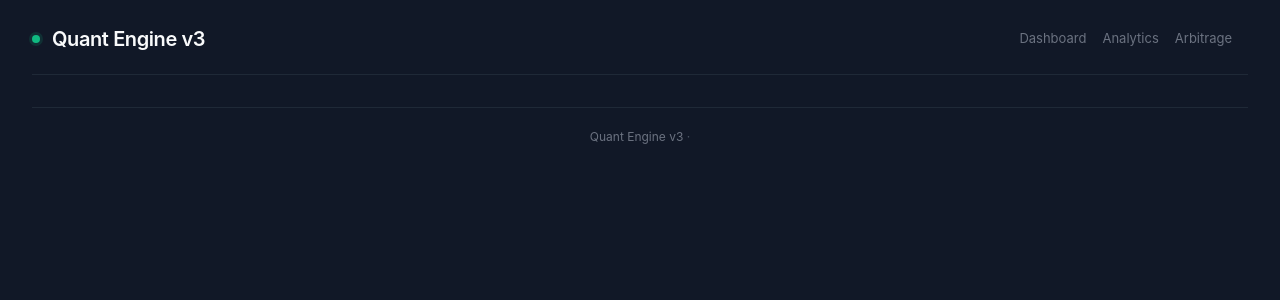
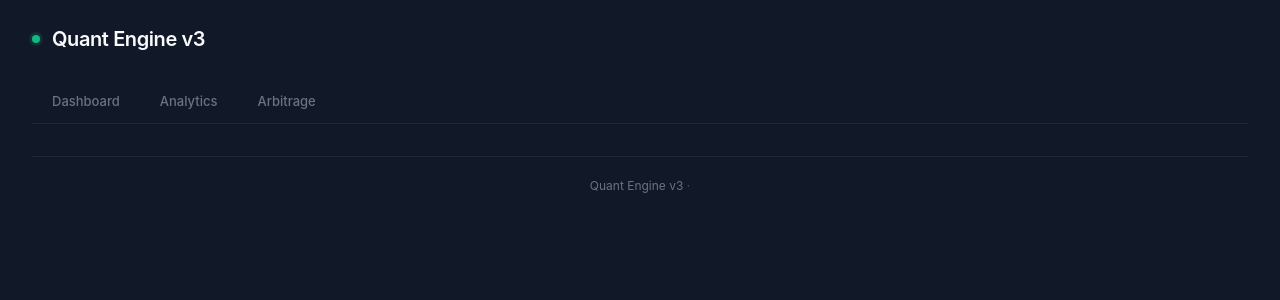
Before and after one commit to Viacheslav21/quant-dashboard, a FastAPI app: template templates/base.html in a window 1280 px wide. Shown: the top 300 px of the page. Run offline with FastAPI, Linux system fonts and the light colour scheme; the template is opened without the code that fills it, so the values that code supplies are empty; parts of the project's set-up code (start-up, migrations or seed data) failed here and were passed over.

Commit message:
improves

```diff
--- a/templates/base.html
+++ b/templates/base.html
@@ -11,15 +11,44 @@ body{
   font-size:14px;line-height:1.5;-webkit-font-smoothing:antialiased;
 }
 .container{max-width:1400px;margin:0 auto;padding:24px 32px}
-.header{display:flex;align-items:center;justify-content:space-between;margin-bottom:28px;padding-bottom:20px;border-bottom:1px solid #1F2937}
+
+/* ── Header / Nav ── */
+.header{display:flex;align-items:center;justify-content:space-between;margin-bottom:28px;padding-bottom:0;border-bottom:none}
 .header-left{display:flex;align-items:center;gap:12px}
 .header h1{color:#F9FAFB;font-size:20px;font-weight:600;letter-spacing:-0.02em}
 .status-dot{width:8px;height:8px;border-radius:50%;flex-shrink:0}
 .status-dot.green{background:#10B981;box-shadow:0 0 0 3px rgba(16,185,129,0.15)}
 .status-dot.yellow{background:#F59E0B;box-shadow:0 0 0 3px rgba(245,158,11,0.15)}
-.header-right{color:#6B7280;font-size:13px;display:flex;align-items:center;gap:16px}
-.header-right a{color:#6B7280;text-decoration:none;transition:color 0.15s}
-.header-right a:hover,.header-right a.active{color:#3B82F6}
+.header-meta{color:#6B7280;font-size:12px;display:flex;align-items:center;gap:12px}
+
+/* Tabs */
+.nav-tabs{
+  display:flex;align-items:center;gap:0;
+  margin-bottom:28px;
+  border-bottom:1px solid #1F2937;
+}
+.nav-tabs a{
+  padding:10px 20px;
+  color:#6B7280;font-size:13px;font-weight:500;
+  text-decoration:none;
+  border-bottom:2px solid transparent;
+  transition:all 0.15s;
+  margin-bottom:-1px;
+}
+.nav-tabs a:hover{color:#D1D5DB}
+.nav-tabs a.active{color:#3B82F6;border-bottom-color:#3B82F6}
+.nav-tabs .spacer{flex:1}
+.nav-tabs .meta{color:#4B5563;font-size:11px;padding:10px 0}
+.btn-logout{
+  padding:5px 12px;margin-left:8px;
+  background:rgba(239,68,68,0.1);border:1px solid rgba(239,68,68,0.25);
+  color:#F87171;font-size:11px;font-weight:500;
+  border-radius:6px;text-decoration:none;
+  transition:all 0.15s;
+}
+.btn-logout:hover{background:rgba(239,68,68,0.2);border-color:rgba(239,68,68,0.4);color:#FCA5A5}
+
+/* ── Layout ── */
 .grid{display:grid;grid-template-columns:repeat(auto-fit,minmax(180px,1fr));gap:16px;margin-bottom:28px}
 .card{background:#1F2937;border:1px solid #374151;border-radius:12px;padding:20px;transition:border-color 0.15s ease}
 .card:hover{border-color:#4B5563}
@@ -32,6 +61,8 @@ body{
 .panel-header{padding:16px 20px;border-bottom:1px solid #374151;display:flex;align-items:center;gap:8px}
 .panel-header h2{color:#D1D5DB;font-size:13px;font-weight:600;letter-spacing:0.03em;text-transform:uppercase}
 .panel-header .count{background:#374151;color:#9CA3AF;font-size:11px;font-weight:500;padding:2px 8px;border-radius:10px}
+
+/* ── Table ── */
 table{width:100%;border-collapse:collapse}
 th{color:#6B7280;text-align:left;padding:10px 16px;font-size:11px;font-weight:500;letter-spacing:0.05em;text-transform:uppercase;background:#1a2332;border-bottom:1px solid #374151}
 td{padding:12px 16px;border-bottom:1px solid rgba(55,65,81,0.5);vertical-align:middle;font-size:13px}
@@ -51,11 +82,13 @@ a.link-arrow:hover{color:#3B82F6}
 .two-col{display:grid;grid-template-columns:1fr 1fr;gap:20px;margin-bottom:20px}
 @media(max-width:900px){.two-col{grid-template-columns:1fr}}
 .footer{margin-top:32px;padding-top:20px;border-top:1px solid #1F2937;text-align:center;color:#4B5563;font-size:12px}
+
 /* Sortable columns */
 th.sortable{cursor:pointer;user-select:none;position:relative;padding-right:22px}
 th.sortable::after{content:'\2195';position:absolute;right:6px;top:50%;transform:translateY(-50%);opacity:0.3;font-size:12px}
 th.sortable.asc::after{content:'\2191';opacity:0.8}
 th.sortable.desc::after{content:'\2193';opacity:0.8}
+
 /* Date filter */
 .date-filter{display:flex;gap:12px;align-items:center;margin-bottom:20px;flex-wrap:wrap}
 .date-filter label{color:#9CA3AF;font-size:12px}
@@ -69,20 +102,26 @@ th.sortable.desc::after{content:'\2193';opacity:0.8}
 </style></head><body>
 <div class="container">
 
+<!-- Header row: logo + time -->
 <div class="header">
   <div class="header-left">
     <span class="status-dot {% block dot_color %}green{% endblock %}"></span>
     <h1>{% block header_title %}Quant Engine v3{% endblock %}</h1>
   </div>
-  <div class="header-right">
-    <a href="/" {% if active_page == 'dashboard' %}class="active"{% endif %}>Dashboard</a>
-    <a href="/analytics" {% if active_page == 'analytics' %}class="active"{% endif %}>Analytics</a>
-    <a href="/arbitrage" {% if active_page == 'arbitrage' %}class="active"{% endif %}>Arbitrage</a>
+  <div class="header-meta">
     <span>{{ now_utc }}</span>
-    {% if auth_enabled %}
-    <a href="/logout" style="color:#EF4444;font-size:11px;opacity:0.6" title="Logout">&#x2715;</a>
-    {% endif %}
   </div>
+</div>
+
+<!-- Navigation tabs -->
+<div class="nav-tabs">
+  <a href="/" {% if active_page == 'dashboard' %}class="active"{% endif %}>Dashboard</a>
+  <a href="/analytics" {% if active_page == 'analytics' %}class="active"{% endif %}>Analytics</a>
+  <a href="/arbitrage" {% if active_page == 'arbitrage' %}class="active"{% endif %}>Arbitrage</a>
+  <div class="spacer"></div>
+  {% if auth_enabled %}
+  <a href="/logout" class="btn-logout">Logout</a>
+  {% endif %}
 </div>
 
 {% block content %}{% endblock %}
```
